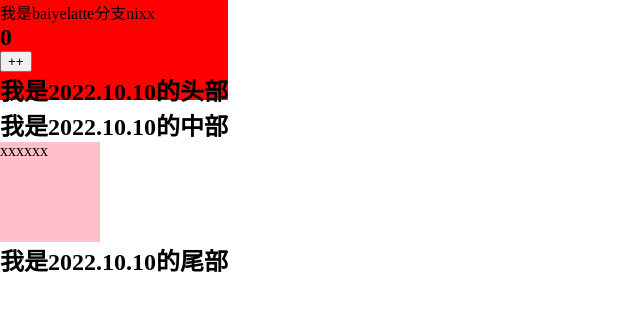
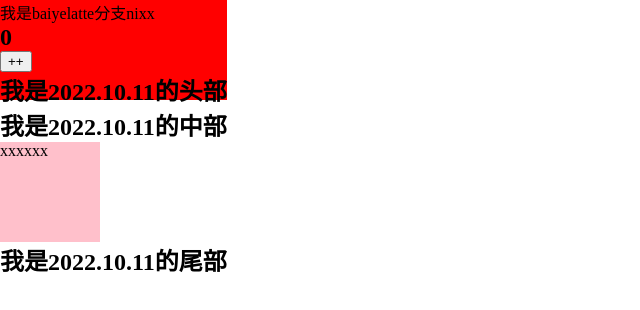
Before and after one commit to baiyelatte/learnReact, a React (Create React App) app: page / in a window 1280 px wide. Shown: the top 310 px of the page, without its empty margins (0-640 px from the left). Built offline with nearby package versions, Linux system fonts and the light colour scheme.

Commit message:
2022.10.11

```diff
--- /dev/null
+++ b/src/01组件化开发/2022.10.11.js
@@ -0,0 +1,36 @@
+import React, { Component } from "react";
+
+function Header() {
+  return <h2>我是2022.10.11的头部</h2>;
+}
+function Center() {
+  return (
+    <div>
+      <h2>我是2022.10.11的中部</h2>
+      <CenterText />
+    </div>
+  );
+}
+function Footer() {
+  return <h2>我是2022.10.11的尾部</h2>;
+}
+
+function CenterText() {
+  return (
+    <div style={{ width: "100px", height: "100px", backgroundColor: "pink" }}>
+      xxxxxx
+    </div>
+  );
+}
+
+export default class Qt extends Component {
+  render() {
+    return (
+      <div>
+        <Header />
+        <Center />
+        <Footer />
+      </div>
+    );
+  }
+}
--- a/src/01组件化开发/App.js
+++ b/src/01组件化开发/App.js
@@ -1,5 +1,5 @@
 import React, { Component } from "react";
-import Qt from "./2022.10.10";
+import Qt from "./2022.10.11";
 
 class Cpn extends Component {
   render() {
```
